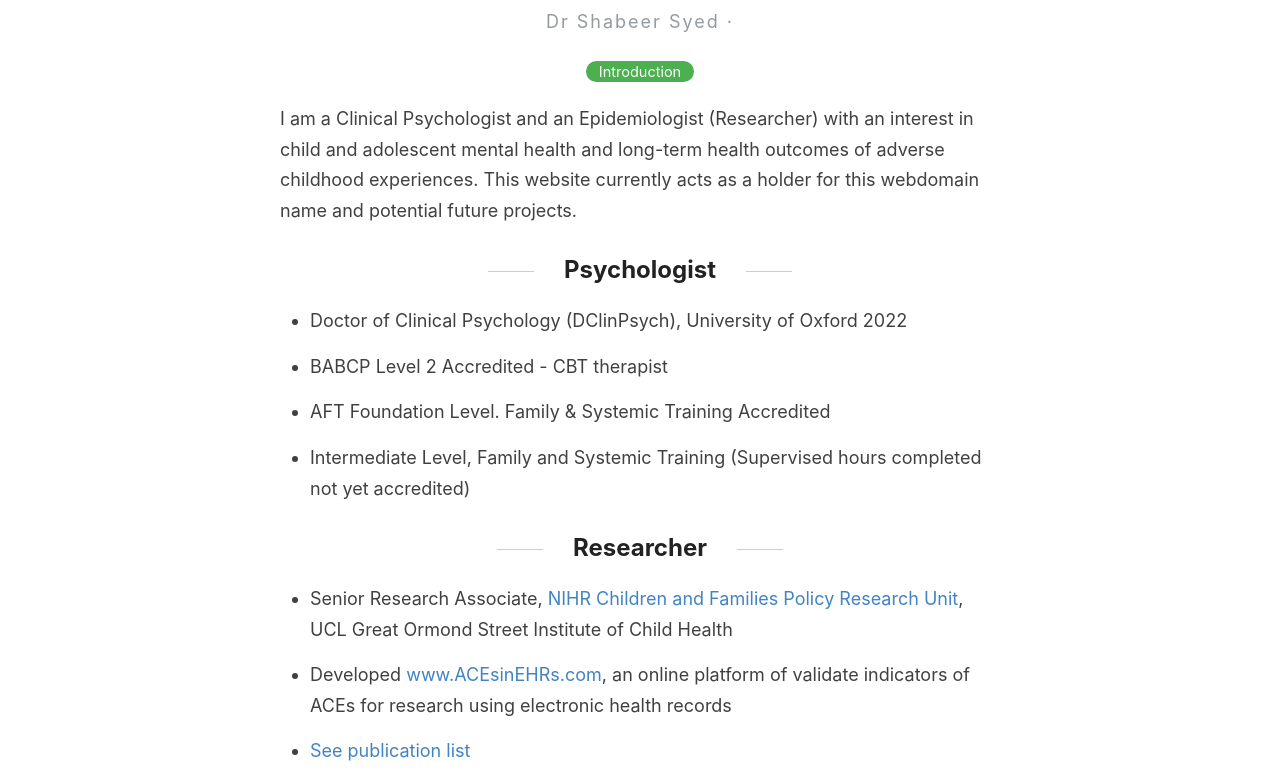
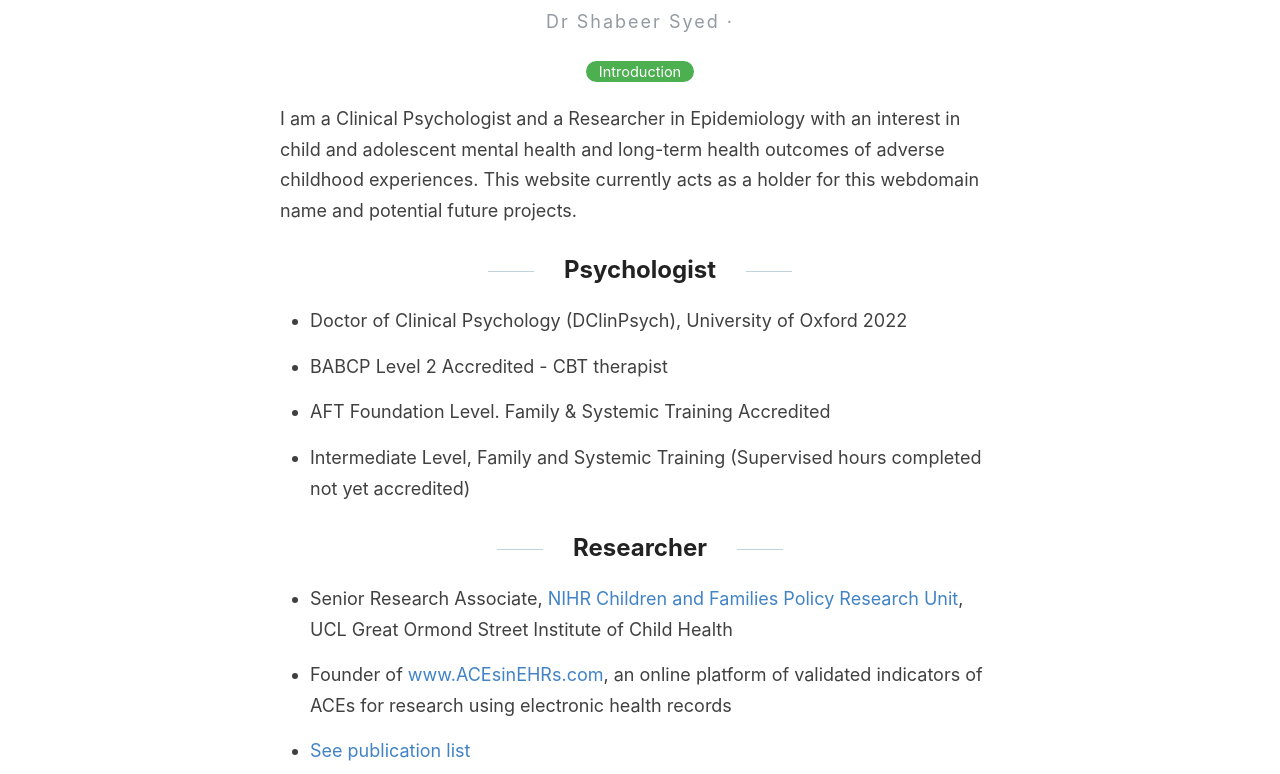
Before and after one commit to shabeer-syed/shabeersyed, a Jekyll site: the page built from index.md, in a window 1280 px wide. Shown: the part 238-1012 px from the top of the page. Built offline with Jekyll 4.4.1, drawn with Linux system fonts in a browser that asks for light colours; comment, search, counter and statistics services are not loaded.

Commit message:
Update index.md

```diff
--- a/index.md
+++ b/index.md
@@ -4,7 +4,7 @@ title: Introduction
 categories: [Introduction]
 ---
 
-I am a Clinical Psychologist and an Epidemiologist (Researcher) with an interest in child and adolescent mental health and long-term health outcomes of adverse childhood experiences. This website currently acts as a holder for this  webdomain name and  potential future projects.
+I am a Clinical Psychologist and a Researcher in Epidemiology with an interest in child and adolescent mental health and long-term health outcomes of adverse childhood experiences. This website currently acts as a holder for this  webdomain name and  potential future projects.
 
 ## Psychologist
 
@@ -25,6 +25,6 @@ I am a Clinical Psychologist and an Epidemiologist (Researcher) with an interest
 
 - Senior Research Associate, [NIHR Children and Families Policy Research Unit](https://www.ucl.ac.uk/children-policy-research/), UCL Great Ormond Street Institute of Child Health
 
-- Developed [www.ACEsinEHRs.com](www.ACEsinEHRs.com), an online platform of validate indicators of ACEs for research using electronic health records
+- Founder of [www.ACEsinEHRs.com](www.ACEsinEHRs.com), an online platform of validated indicators of ACEs for research using electronic health records
 
 - [See publication list](https://shabeer-syed.github.io/shabeersyed/publications/)
```
